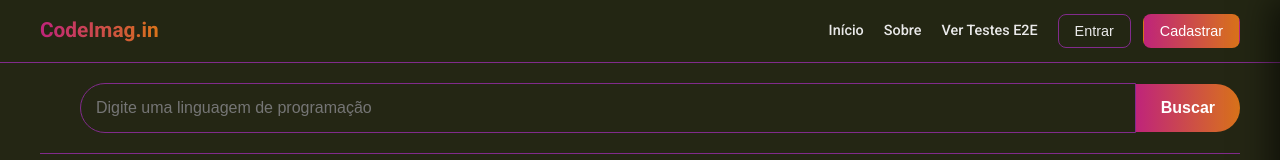
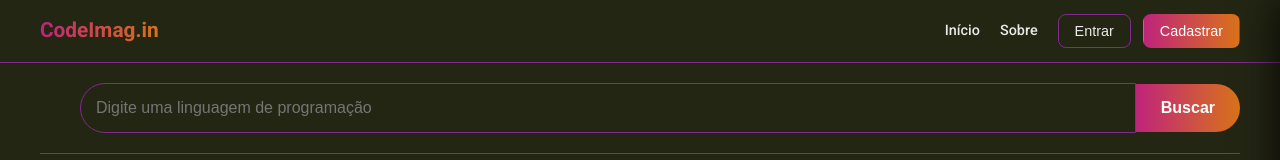
Before and after one commit to henriquesilvadev/codeimagin, a website: page index.html in a window 1280 px wide. Shown: the top 160 px of the page. Drawn offline with Linux system fonts and the light colour scheme; some packages are replaced by stand-ins of ours.

Commit message:
chore: remove E2E test link from navbar

```diff
--- a/index.html
+++ b/index.html
@@ -72,8 +72,6 @@
       <div class="navbar-links">
         <a href="#hero" class="navbar-link">Início</a>
         <a href="#about" class="navbar-link">Sobre</a>
-        <a href="cypress/videos/codeimagin.cy.js.mp4" target="_blank" class="navbar-link"
-          title="Assistir testes E2E">Ver Testes E2E</a>
         <div id="authContainer"></div>
       </div>
     </div>
```
